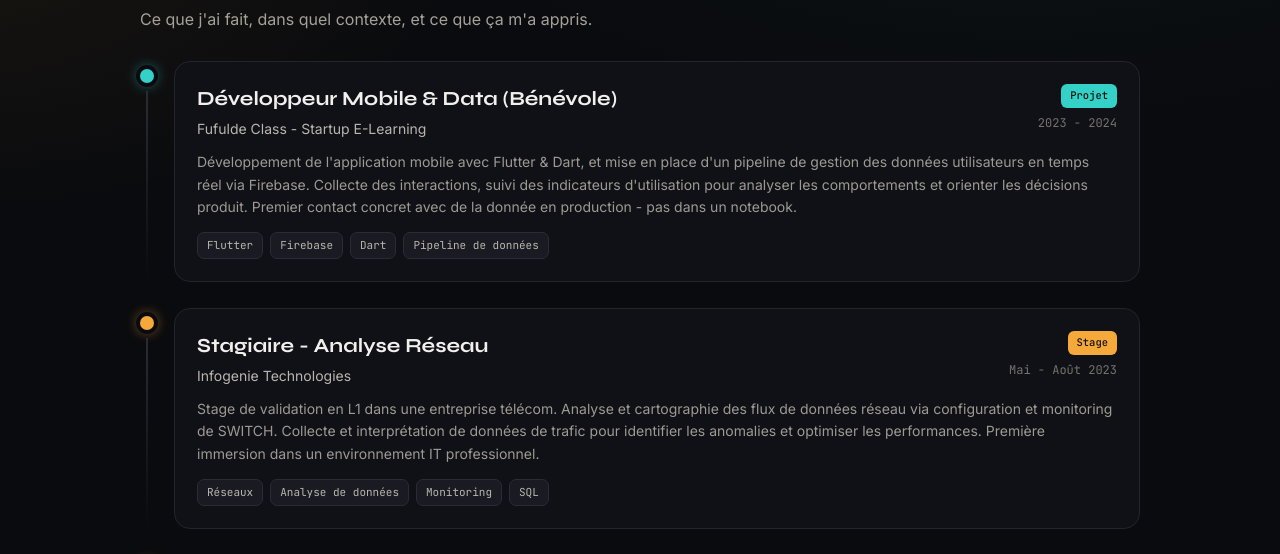
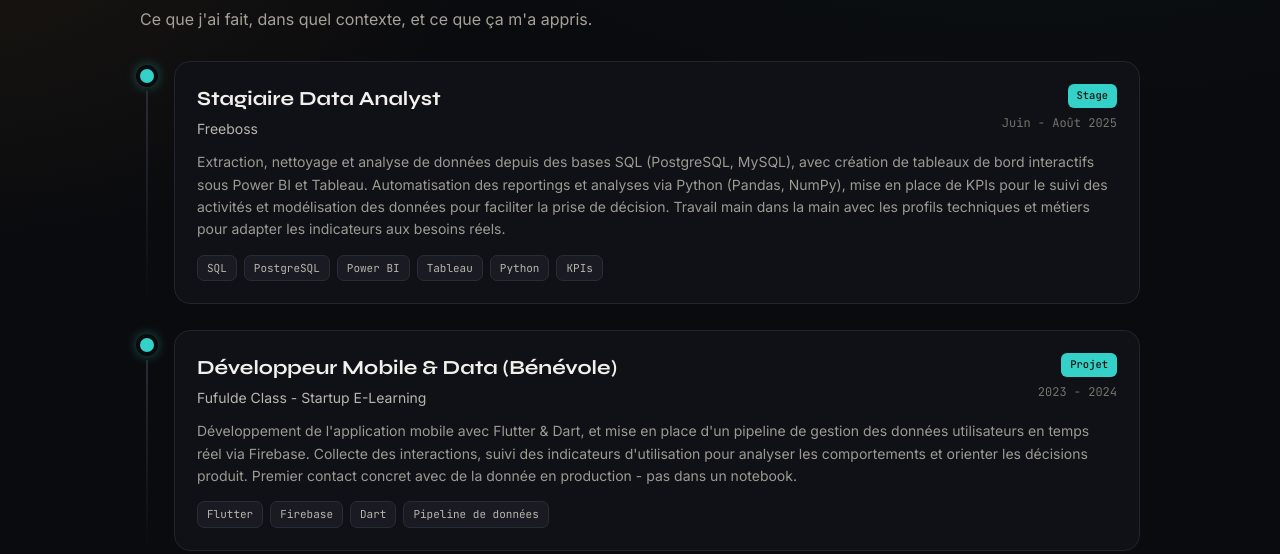
Before and after one commit to StephaneSando/StephaneSando.github.io, a plain HTML site: page experience.html in a window 1280 px wide. Shown: the part 232-786 px from the top of the page. Drawn offline with nearby package versions, Linux system fonts and the light colour scheme.

Commit message:
feat: ajoute le stage Data Analyst chez Freeboss
Nouvelle entrée en tête de la timeline expérience (Juin-Août 2025) :
extraction/analyse SQL, dashboards Power BI & Tableau, automatisation
Python, KPIs.

Co-Authored-By: Claude Sonnet 4.6 <noreply@anthropic.com>

```diff
--- a/experience.html
+++ b/experience.html
@@ -55,6 +55,34 @@
     <p class="section-desc">Ce que j'ai fait, dans quel contexte, et ce que ça m'a appris.</p>
 
     <div class="xp-timeline">
+
+      <div class="xp-item">
+        <div class="xp-line">
+          <span class="xp-dot" style="background:#34D1C9; box-shadow:0 0 0 4px #0a0b0e, 0 0 14px #34D1C9;"></span>
+          <span class="xp-connector"></span>
+        </div>
+        <div class="xp-card">
+          <div class="xp-header">
+            <div>
+              <div class="xp-role">Stagiaire Data Analyst</div>
+              <div class="xp-company">Freeboss</div>
+            </div>
+            <div class="xp-meta">
+              <span class="xp-kind" style="background:#34D1C9;">Stage</span>
+              <span class="xp-period">Juin - Août 2025</span>
+            </div>
+          </div>
+          <p class="xp-body">Extraction, nettoyage et analyse de données depuis des bases SQL (PostgreSQL, MySQL), avec création de tableaux de bord interactifs sous Power BI et Tableau. Automatisation des reportings et analyses via Python (Pandas, NumPy), mise en place de KPIs pour le suivi des activités et modélisation des données pour faciliter la prise de décision. Travail main dans la main avec les profils techniques et métiers pour adapter les indicateurs aux besoins réels.</p>
+          <div class="xp-tags">
+            <span class="tag">SQL</span>
+            <span class="tag">PostgreSQL</span>
+            <span class="tag">Power BI</span>
+            <span class="tag">Tableau</span>
+            <span class="tag">Python</span>
+            <span class="tag">KPIs</span>
+          </div>
+        </div>
+      </div>
 
       <div class="xp-item">
         <div class="xp-line">
```
